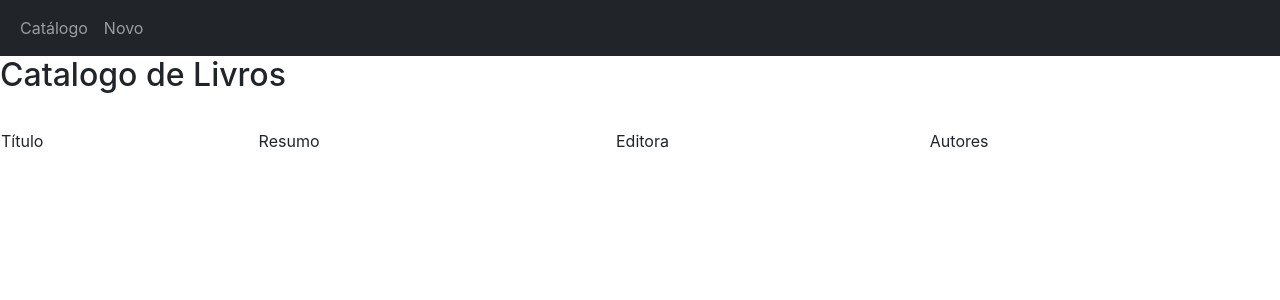
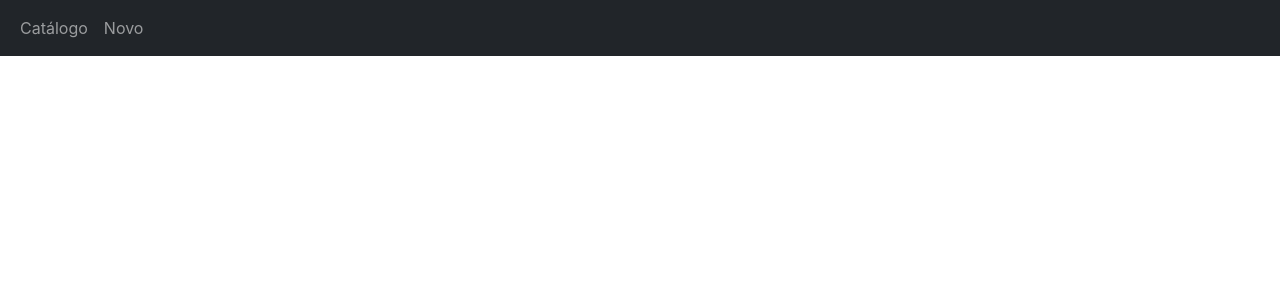
Before and after one commit to rarkis/mundo2-missao3, a React (Create React App) app: page / in a window 1280 px wide. Shown: the top 300 px of the page. Built offline with nearby package versions, Linux system fonts and the light colour scheme.

Commit message:
render ok

```diff
--- a/src/App.tsx
+++ b/src/App.tsx
@@ -8,10 +8,10 @@ function App() {
     <>
       <nav className="navbar navbar-expand-lg navbar-dark bg-dark">
         <div className="container-fluid">
-          <button className="navbar-toggler" type="button" data-bs-toggle="collapse" data-bs-target="#navbarNav" aria-controls="navbarNav" aria-expanded="false" aria-label="Toggle navigation">
+          {/* <button className="navbar-toggler" type="button" data-bs-toggle="collapse" data-bs-target="#navbarNav" aria-controls="navbarNav" aria-expanded="false" aria-label="Toggle navigation">
             <span className="navbar-toggler-icon"></span>
           </button>
-          <div className="collapse navbar-collapse" id="navbarNav">
+          <div className="collapse navbar-collapse" id="navbarNav"> */}
             <ul className="navbar-nav">
               <li className="nav-item">
                 <a className="nav-link" href="/">Catálogo</a>
@@ -20,25 +20,44 @@ function App() {
                 <a className="nav-link" href="/livro-dados">Novo</a>
               </li>
             </ul>
-          </div>
+          {/* </div> */}
         </div>
       </nav>
+          <LivroLista/>
+      {/* <h1 className='text-center'>Catálogo de Livros</h1>
+      <div className='container'>
 
-      <h2>Catalogo de Livros</h2>
-      <table className='table table-hover'>
-        <thead className='table-dark'>
+      <table className='table table-striped'>
+        <thead className='text-bg-dark table-dark'>
           <th>Título</th>
           <th>Resumo</th>
           <th>Editora</th>
           <th>Autores</th>
         </thead>
         <tbody>
-          <td>Título</td>
-          <td>Resumo</td>
-          <td>Editora</td>
-          <td>Autores</td>
+          <tr>
+            <td>
+              <p>Título</p>
+              <button className='btn btn-danger'>Excluir</button>
+
+            </td>
+            <td>Resumo</td>
+            <td>Editora</td>
+            <td>Autores</td>
+          </tr>
+          <tr>
+            <td>
+              <p>Título</p>
+              <button className='btn btn-danger'>Excluir</button>
+
+            </td>
+            <td>Resumo</td>
+            <td>Editora</td>
+            <td>Autores</td>
+          </tr>
         </tbody>
       </table>
+      </div> */}
     </>
     // <div className="App">
     //   <header className="App-header">
```
